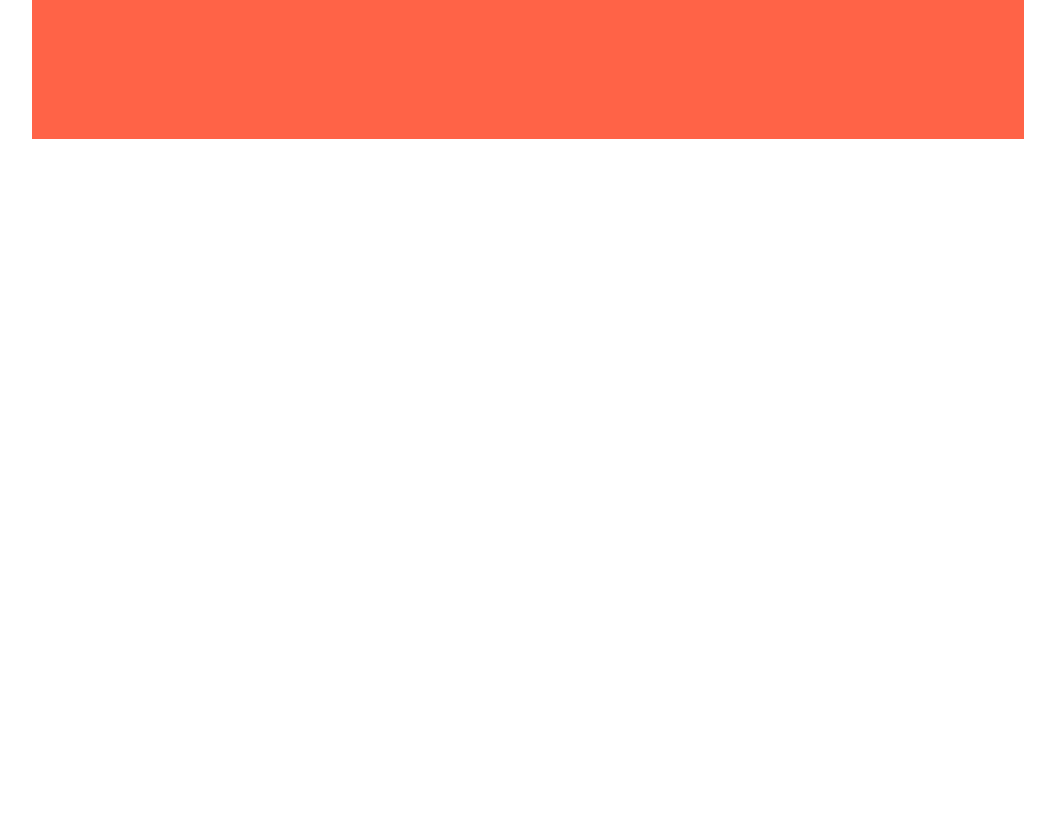
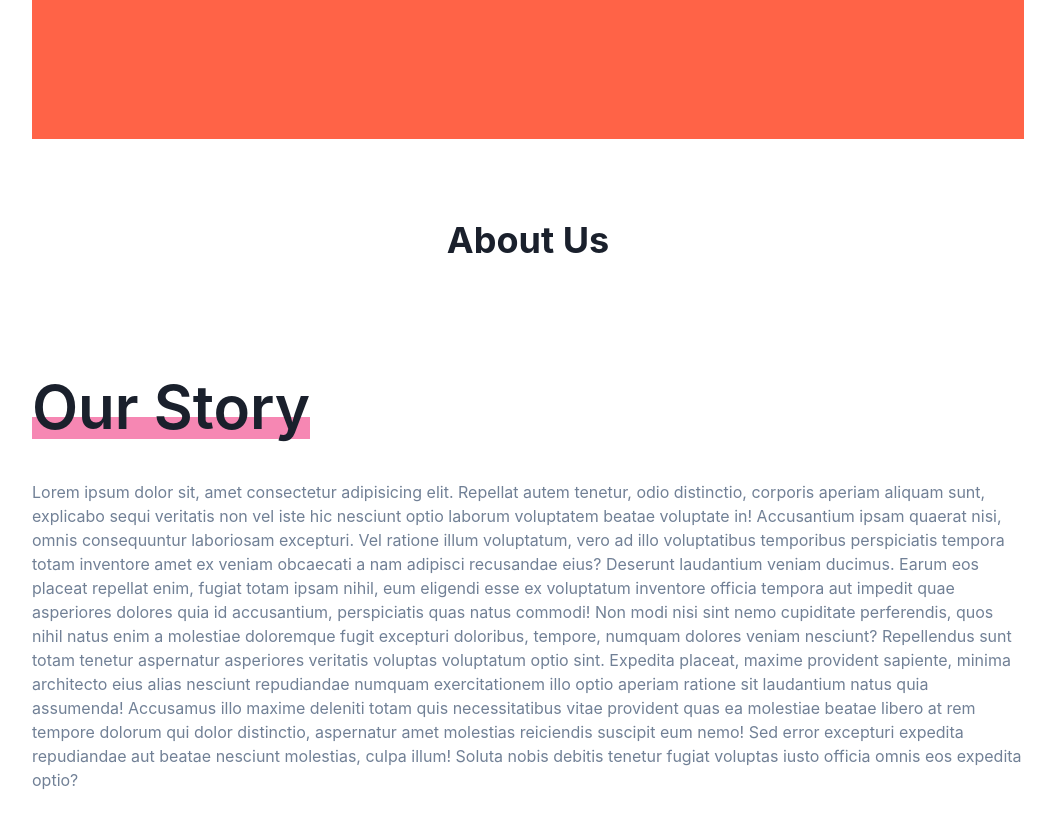
Before and after one commit to AceMouty/vercel-sbr, a Next.js app: page / in a window 1280 px wide. Shown: the part 3120-3947 px from the top of the page, without its empty margins (112-1167 px from the left). Before the commit the page ends 3259 px from the top, so only its background shows below. Built offline with nearby package versions, Linux system fonts and the light colour scheme.

Commit message:
chore(components): brought in and rearanged components

```diff
--- a/src/pages/index.jsx
+++ b/src/pages/index.jsx
@@ -4,6 +4,7 @@ import { Features } from "@components/Features";
 import { Testimonials } from "@components/Testimonials";
 import { Location } from "@components/Location"
 import { About } from "@components/About";
+import { Footer } from "@components/Footer"
 
 export default function Home() {
   return (
@@ -12,7 +13,8 @@ export default function Home() {
       <Features />
       <Testimonials />
       <Location />
-      {/* <About /> */}
+      <About />
+      <Footer />
     </Layout>
   );
 }
```
